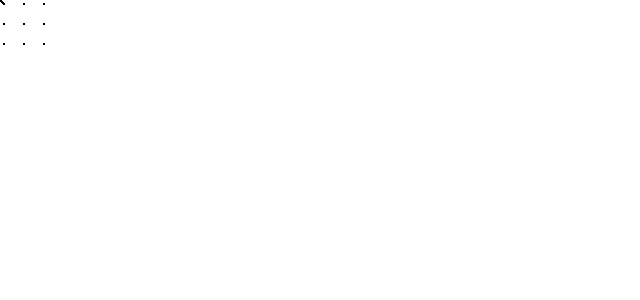
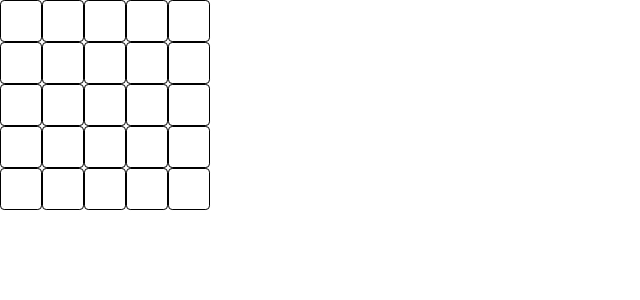
Before and after one commit to oneal55/MazeSolver, a React (Create React App) app: page / in a window 1280 px wide. Shown: the top 300 px of the page, without its empty margins (0-640 px from the left). Built offline with nearby package versions, Linux system fonts and the light colour scheme.

Commit message:
changing state of cells on click

```diff
--- a/src/App.css
+++ b/src/App.css
@@ -1,42 +1,7 @@
-.App {
-  text-align: center;
-}
+
 
 .main {
   width : 100%;
   height : 100%;
+  align-items: center;
 }
-.App-logo {
-  height: 40vmin;
-  pointer-events: none;
-}
-
-@media (prefers-reduced-motion: no-preference) {
-  .App-logo {
-    animation: App-logo-spin infinite 20s linear;
-  }
-}
-
-.App-header {
-  background-color: #282c34;
-  min-height: 100vh;
-  display: flex;
-  flex-direction: column;
-  align-items: center;
-  justify-content: center;
-  font-size: calc(10px + 2vmin);
-  color: white;
-}
-
-.App-link {
-  color: #61dafb;
-}
-
-@keyframes App-logo-spin {
-  from {
-    transform: rotate(0deg);
-  }
-  to {
-    transform: rotate(360deg);
-  }
-}
--- a/src/App.js
+++ b/src/App.js
@@ -5,7 +5,7 @@ import Game from './components/Game.js'
 function App() {
   return (
     <div className='main'>
-    <Game game = {new Maze(3, 3)}/>
+    <Game game = {new Maze(5, 5)}/>
     </div>
   );
 }
--- a/src/classes/Vertex.js
+++ b/src/classes/Vertex.js
@@ -2,7 +2,7 @@ class Vertex {
     constructor(x, y) {
         this.x = x;
         this.y = y;
-        this.color = "black";
+        this.color = "white";
         this.left = null;
         this.right = null;
         this.top = null;
--- a/src/components/Game.css
+++ b/src/components/Game.css
@@ -1,5 +1,10 @@
-.Game {
+Game {
     width: 100%;
     height: 100%;
-    display: block;
 }
+
+div {
+    margin: auto;
+    width: 100%;
+    height: 100%;
+}
--- a/src/components/Game.js
+++ b/src/components/Game.js
@@ -1,5 +1,6 @@
 import { useState } from 'react';
 import { VertexBlock } from './VertexBlock.js';
+import './Game.css'
 
 export const Game = (props) => {
 
@@ -10,7 +11,7 @@ export const Game = (props) => {
     return (
         <div>
             {vertices.map((row) => (row.map((vertex, i) => <VertexBlock key = {i}
-            vertex = {vertex} cellSize = {'20'}/>)))}
+            vertex = {vertex} cellSize = {40}/>)))}
         </div>
     );
 }
--- a/src/components/VertexBlock.css
+++ b/src/components/VertexBlock.css
@@ -1,5 +1,5 @@
-div {
-    border-radius: 5%;
+.cell {
+    border-radius: 10%;
     display: inline;
     position: absolute;
     border: 1px solid black;
--- a/src/components/VertexBlock.js
+++ b/src/components/VertexBlock.js
@@ -1,19 +1,31 @@
-import { useState } from "react"
+import { useState, useEffect } from "react"
 import './VertexBlock.css'
 
 export const VertexBlock = (props) => {
+
     const [vertex, setVertex] = useState(props.vertex);
+
+
+    const clickHandler = () => {
+        setVertex({...vertex, on: !vertex.on});
+
+    };
+
+    useEffect(() => {}, [vertex]);
+
+
        const styles = {
             position: "absolute",
-            display: "inline",
-            top: vertex.y * props.cellSize,
-            left: vertex.x * props.cellSize,
-            backgroundColor: vertex.color,
-            width: props.cellSize,
-            height: props.cellSize
+            display: "inline-block",
+            top: vertex.y * props.cellSize + (2 * vertex.y),
+            left: vertex.x * props.cellSize + (2 * vertex.x),
+            background: vertex.on ? vertex.color : 'black',
+            width: props.cellSize + 'px',
+            height: props.cellSize + 'px'
         };
     return (
-        <div
+        <div className="cell"
+        onClick = {() => clickHandler()}
         style={styles}>
         </div>
     );
--- a/src/index.css
+++ b/src/index.css
@@ -5,8 +5,6 @@ body {
     sans-serif;
   -webkit-font-smoothing: antialiased;
   -moz-osx-font-smoothing: grayscale;
-  width: 100%;
-  height: 100%;
 }
 
 code {
```
